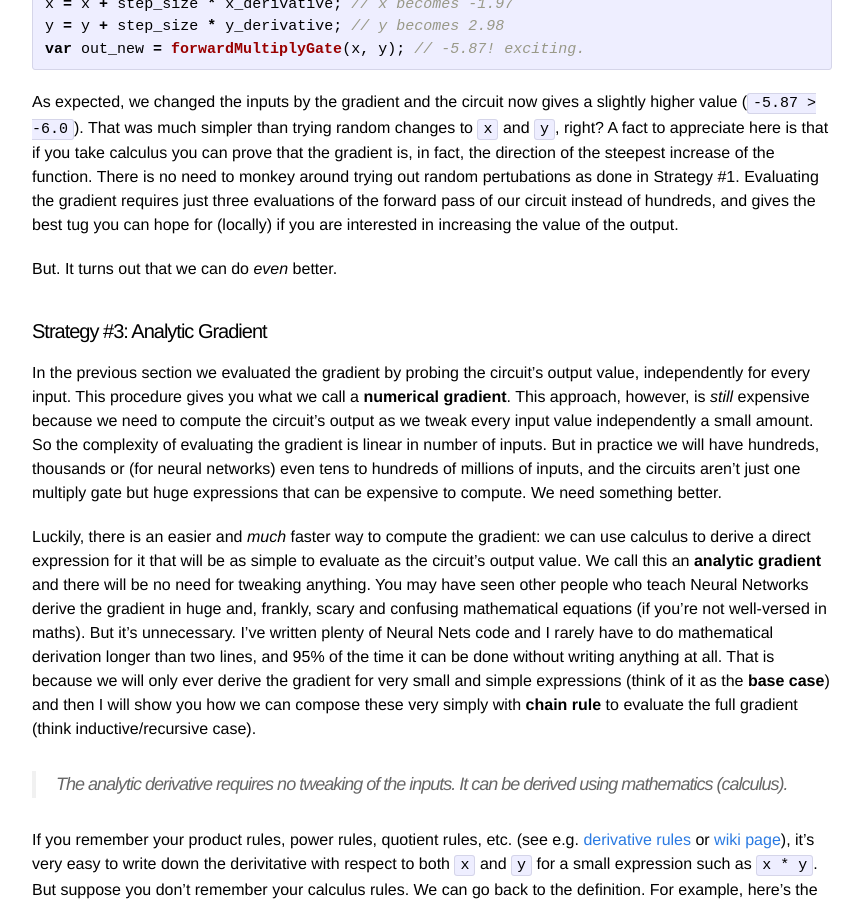
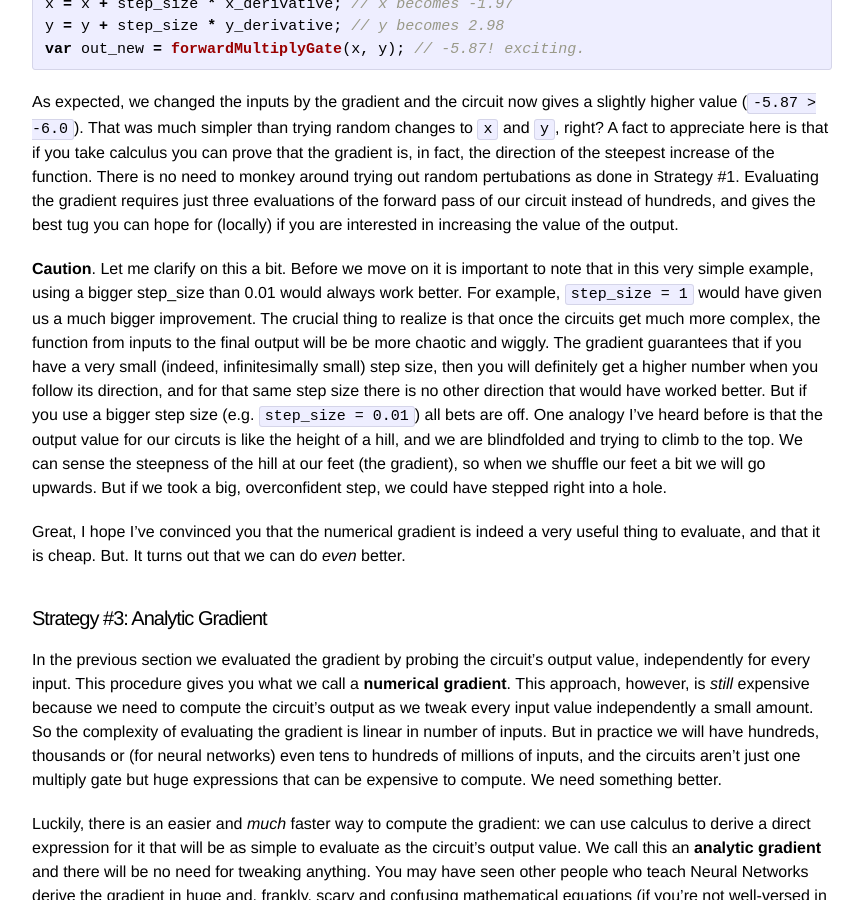
Before and after one commit to karpathy/karpathy.github.io, a Jekyll site: the page built from nntutorial.md, in a window 1280 px wide and 900 px high, scrolled down 4348 px. Shown: the whole window, without its empty margins (208-1071 px from the left). Built offline with Jekyll 4.4.1, drawn with Linux system fonts in a browser that asks for light colours; Markdown is read by kramdown in place of the engine named in the settings; formulas are drawn with MathJax 3; comment, search, counter and statistics services are not loaded.

Commit message:
adding clarification that was common confusion, thanks HN for comments

```diff
--- a/nntutorial.md
+++ b/nntutorial.md
@@ -140,7 +140,9 @@ var out_new = forwardMultiplyGate(x, y); // -5.87! exciting.
 
 As expected, we changed the inputs by the gradient and the circuit now gives a slightly higher value (`-5.87 > -6.0`). That was much simpler than trying random changes to `x` and `y`, right? A fact to appreciate here is that if you take calculus you can prove that the gradient is, in fact, the direction of the steepest increase of the function. There is no need to monkey around trying out random pertubations as done in Strategy #1. Evaluating the gradient requires just three evaluations of the forward pass of our circuit instead of hundreds, and gives the best tug you can hope for (locally) if you are interested in increasing the value of the output.
 
-But. It turns out that we can do *even* better.
+**Caution**. Let me clarify on this a bit. Before we move on it is important to note that in this very simple example, using a bigger step_size than 0.01  would always work better. For example, `step_size = 1` would have given us a much bigger improvement. The crucial thing to realize is that once the circuits get much more complex, the function from inputs to the final output will be be more chaotic and wiggly. The gradient guarantees that if you have a very small (indeed, infinitesimally small) step size, then you will definitely get a higher number when you follow its direction, and for that same step size there is no other direction that would have worked better. But if you use a bigger step size (e.g. `step_size = 0.01`) all bets are off. One analogy I've heard before is that the output value for our circuts is like the height of a hill, and we are blindfolded and trying to climb to the top. We can sense the steepness of the hill at our feet (the gradient), so when we shuffle our feet a bit we will go upwards. But if we took a big, overconfident step, we could have stepped right into a hole.
+
+Great, I hope I've convinced you that the numerical gradient is indeed a very useful thing to evaluate, and that it is cheap. But. It turns out that we can do *even* better.
 
 #### Strategy #3: Analytic Gradient
 
```
